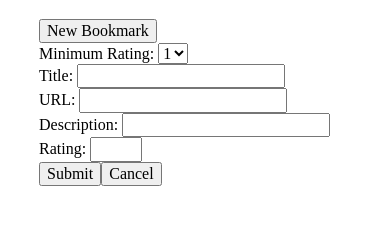
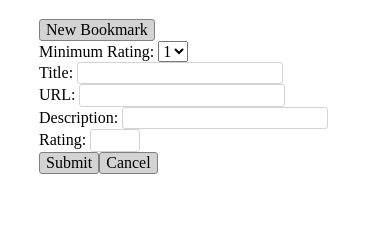
Before and after one commit to thinkful-ei26/sean-bookmarks-app, a plain HTML site: page index.html in a window 390 px wide. Both pictures are taken after a click on the button "New Bookmark". Shown: the part 61-286 px from the top of the page. Drawn offline with nearby package versions, Linux system fonts and the light colour scheme; no server answers.

Commit message:
added style to inputs and buttons so they can be more easily used on mobile

```diff
--- a/styles/index.css
+++ b/styles/index.css
@@ -34,3 +34,14 @@ ul {
   /* margin-left: auto;
   margin-right: auto; */
 }
+
+input {
+  border: 1px solid lightgrey;
+  border-radius: 3px;
+}
+
+button {
+  border: 1px solid grey;
+  border-radius: 3px;
+  background-color: lightgrey
+}
```
